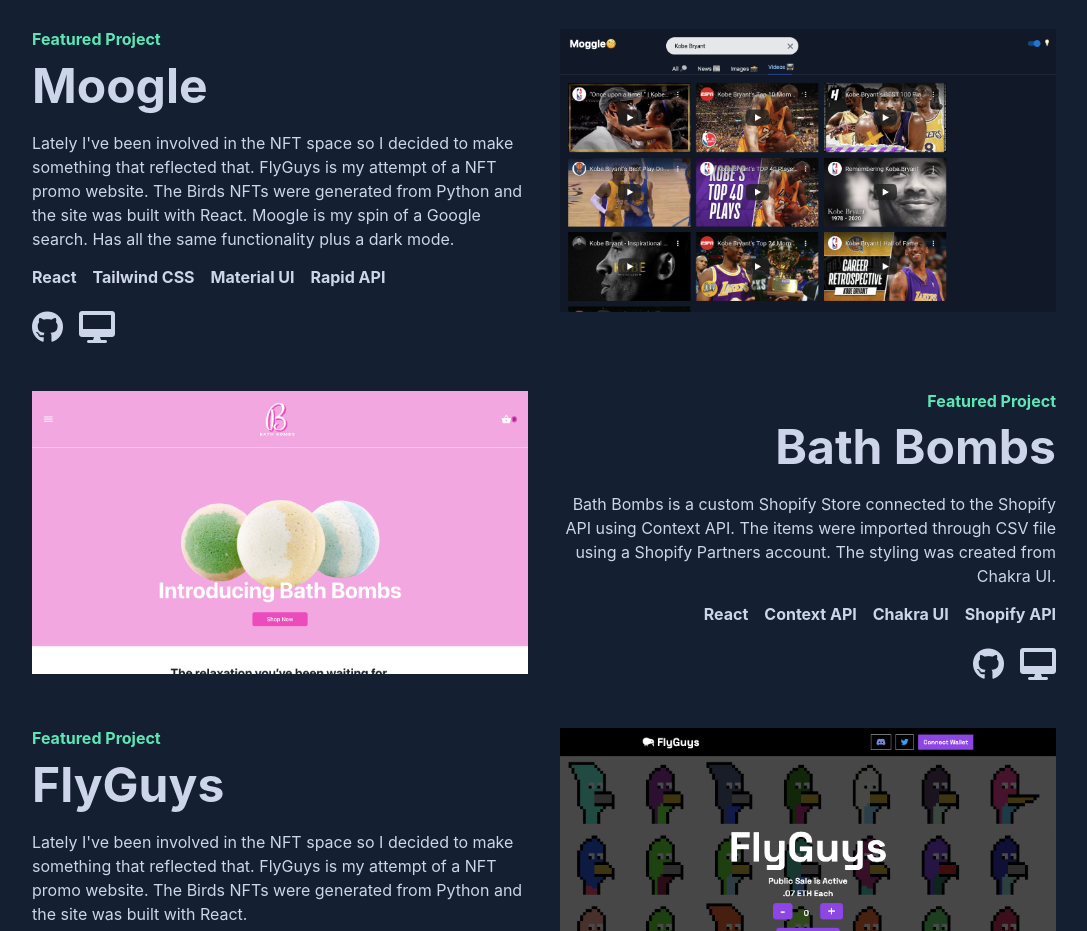
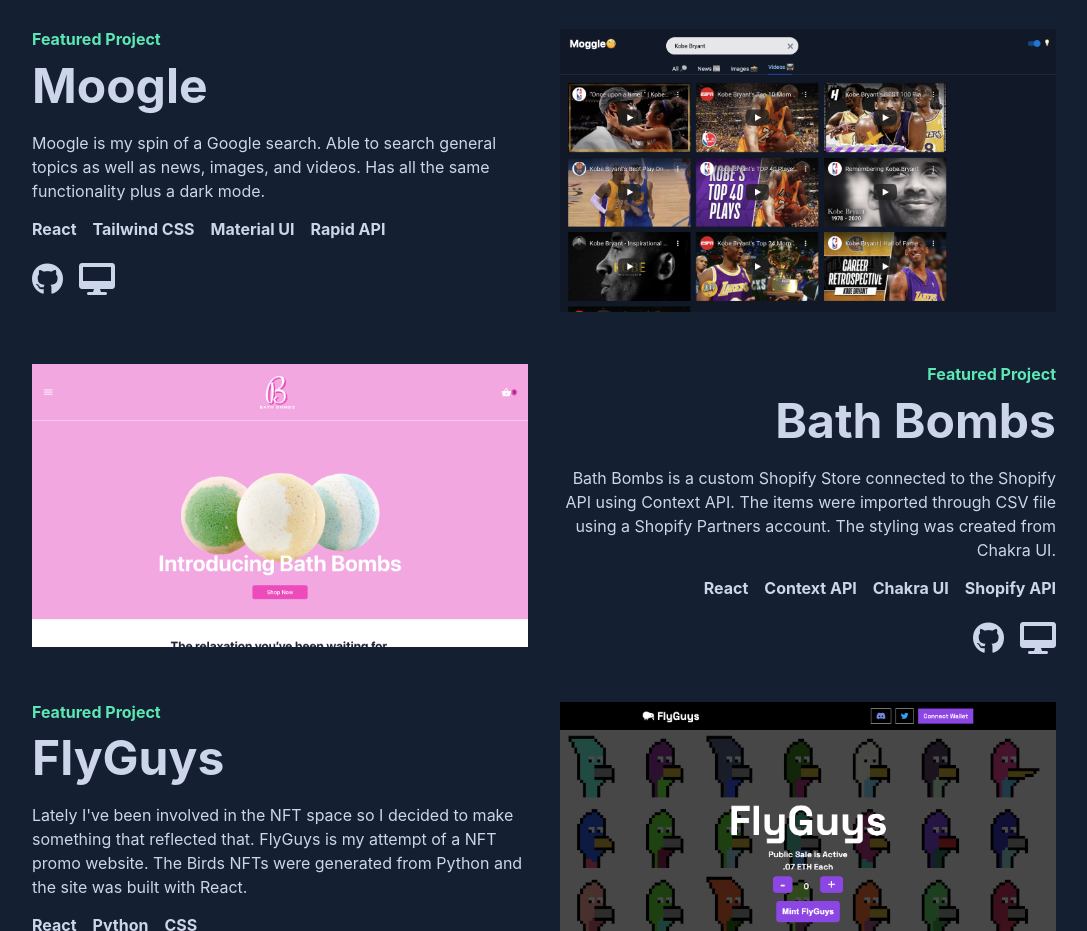
Before and after one commit to tuttongchan/final-portfolio, a React (Create React App) app in the folder client/: page / in a window 1280 px wide. Shown: the part 1200-2131 px from the top of the page, without its empty margins (96-1183 px from the left). Built offline with nearby package versions, Linux system fonts and the light colour scheme.

Commit message:
fixed moogle desc

```diff
--- a/client/src/components/projects/Projects.js
+++ b/client/src/components/projects/Projects.js
@@ -65,12 +65,7 @@
           <h6 className="project-title-3">Featured Project</h6>
           <h2 className="project-title-4">Moogle</h2>
           <p className="project-paragraph-2">
-            Lately I've been involved in the NFT space so I decided to make
-            something that reflected that. FlyGuys is my attempt of a NFT promo
-            website. The Birds NFTs were generated from Python and the site was
-            built with React.
-
-            Moogle is my spin of a Google search. Has all the same functionality plus a dark mode.
+            Moogle is my spin of a Google search. Able to search general topics as well as news, images, and videos. Has all the same functionality plus a dark mode.
           </p>
           <div className="projects-list-2">
             <ul>
```
